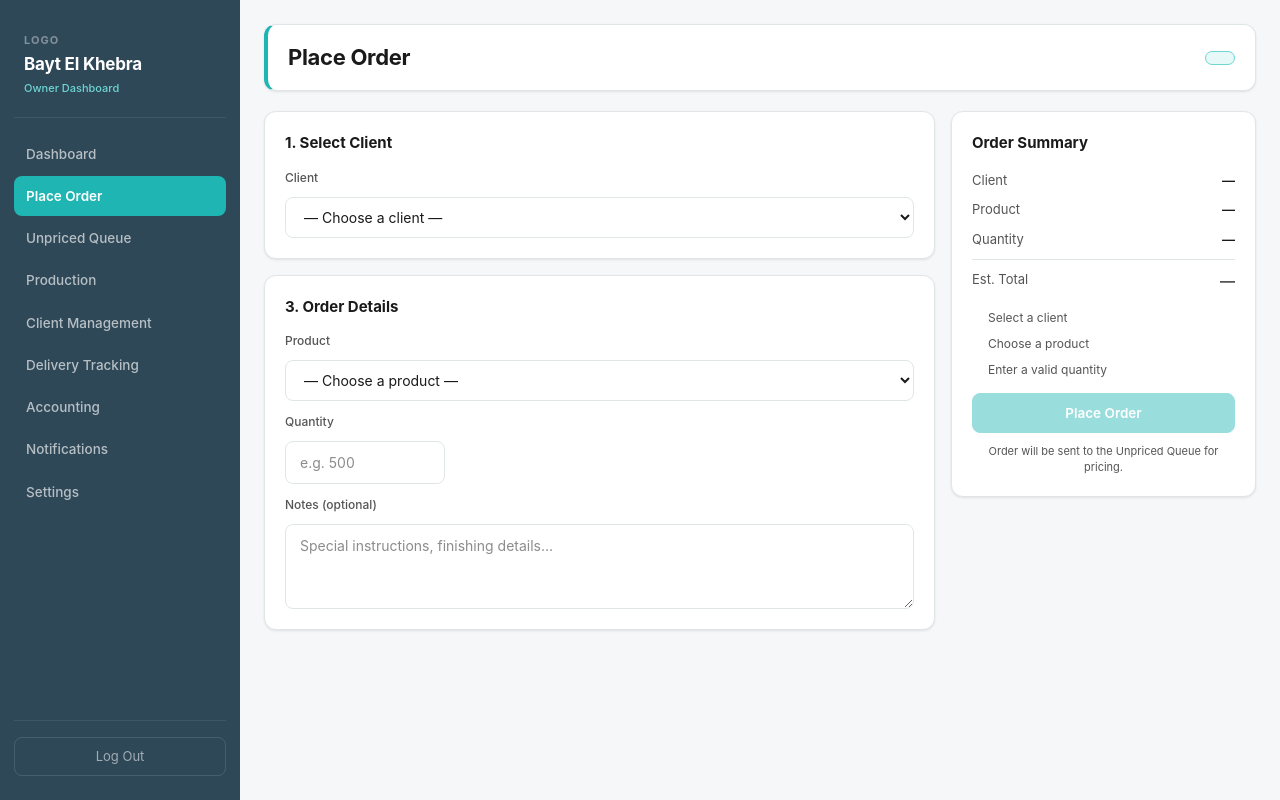
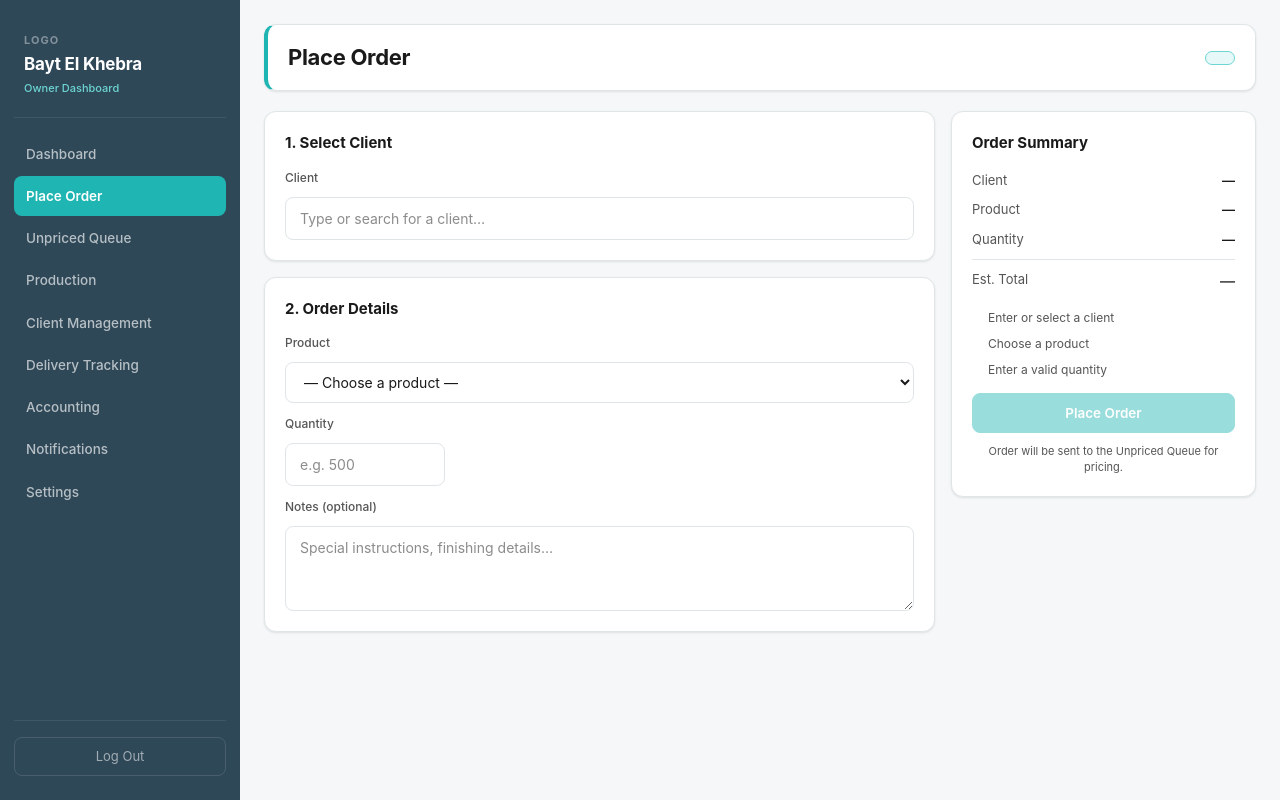
Before and after one commit to youssefghonem726/beyt-el-khebra, a React (Vite) app in the folder frontend/: page /owner/place-order in a window 1280 px wide. Built offline with nearby package versions, Linux system fonts and the light colour scheme.

Commit message:
refactor: made client seacrh combobox search/dropdown

```diff
--- a/frontend/src/pages/client/Quotes.tsx
+++ b/frontend/src/pages/client/Quotes.tsx
@@ -99,15 +99,6 @@ export default function Quotes() {
               <th>Action</th>
             </tr>
           </thead>
-          <thead>
-            <tr>
-              <th>Quote ID</th>
-              <th>Order</th>
-              <th>Status</th>
-              <th>Amount</th>
-              <th>Action</th>
-            </tr>
-          </thead>
           <tbody>
             {quotes.map(q => (
               <tr key={q.id}>
--- a/frontend/src/pages/owner/OwnerPlaceOrder.tsx
+++ b/frontend/src/pages/owner/OwnerPlaceOrder.tsx
@@ -88,10 +88,17 @@ export default function OwnerPlaceOrder() {
     return () => clearTimeout(t);
   }, [toast]);
 
-  const clientDocs: ClientDocument[] = selectedClient ? (allDocs[selectedClient] ?? []) : [];
+  const effectiveClient = selectedClient.trim();
+
+  // Only show client info card if the typed name exactly matches a known client
+  const chosenClient = clients.find(c => c.name === selectedClient);
+
+  const clientDocs: ClientDocument[] = chosenClient
+    ? (allDocs[selectedClient] ?? [])
+    : [];
+
   const activeProducts = products.filter(p => p.active);
   const chosenProduct  = activeProducts.find(p => p.id === selectedProduct);
-  const chosenClient   = clients.find(c => c.name === selectedClient);
   const chosenDoc      = clientDocs.find(d => d.id === selectedDocId);
 
   const qty      = parseInt(quantity, 10);
@@ -99,11 +106,14 @@ export default function OwnerPlaceOrder() {
     ? chosenProduct.pricePerUnit * qty
     : 0;
 
+  // Document required only when a known client with docs is selected
+  const docRequirementMet = !chosenClient || clientDocs.length === 0 || !!selectedDocId;
+
   const canSubmit =
-    !!selectedClient &&
+    !!effectiveClient &&
     !!selectedProduct &&
     !isNaN(qty) && qty > 0 &&
-    !!selectedDocId;
+    docRequirementMet;
 
   function handleSubmit() {
     if (!canSubmit) return;
@@ -127,7 +137,7 @@ export default function OwnerPlaceOrder() {
           <div style={{ fontSize: 48, marginBottom: 12, color: 'var(--primary)' }}>✓</div>
           <h2 style={{ marginBottom: 8 }}>Order Placed!</h2>
           <p style={{ color: 'var(--muted)', marginBottom: 6, fontSize: 14 }}>
-            Order assigned to <strong>{selectedClient}</strong>
+            Order assigned to <strong>{effectiveClient}</strong>
           </p>
           <p style={{ color: 'var(--muted)', marginBottom: 24, fontSize: 14 }}>
             Product: <strong>{chosenProduct?.product}</strong> &nbsp;·&nbsp; Qty: <strong>{quantity}</strong>
@@ -154,17 +164,29 @@ export default function OwnerPlaceOrder() {
             <h3 style={{ marginBottom: 14 }}>1. Select Client</h3>
 
             <div className="field" style={{ marginBottom: 0 }}>
-              <label style={{ fontSize: 12, color: 'var(--muted)', display: 'block', marginBottom: 4 }}>Client</label>
-              <select
-                className="select"
+              <label style={{ fontSize: 12, color: 'var(--muted)', display: 'block', marginBottom: 4 }}>
+                Client
+              </label>
+              <input
+                className="input"
+                type="text"
+                list="clients-list"
+                placeholder="Type or search for a client…"
                 value={selectedClient}
                 onChange={e => { setSelectedClient(e.target.value); setSelectedDocId(''); }}
-              >
-                <option value="">— Choose a client —</option>
+                style={{ width: '100%' }}
+                autoComplete="off"
+              />
+              <datalist id="clients-list">
                 {clients.map(c => (
-                  <option key={c.name} value={c.name}>{c.name}</option>
+                  <option key={c.name} value={c.name} />
                 ))}
-              </select>
+              </datalist>
+              {selectedClient && !chosenClient && (
+                <p style={{ fontSize: 12, color: 'var(--muted)', marginTop: 4, fontStyle: 'italic' }}>
+                  New client — no existing record found.
+                </p>
+              )}
             </div>
 
             {chosenClient && (
@@ -180,8 +202,8 @@ export default function OwnerPlaceOrder() {
             )}
           </section>
 
-          {/* Step 2 — Client Documents */}
-          {selectedClient && (
+          {/* Step 2 — Client Documents (only for known clients with docs) */}
+          {chosenClient && (
             <section className="box">
               <h3 style={{ marginBottom: 4 }}>2. Choose Client Document</h3>
               <p style={{ fontSize: 13, color: 'var(--muted)', marginBottom: 14 }}>
@@ -208,7 +230,6 @@ export default function OwnerPlaceOrder() {
                           transition: 'border-color .15s, background .15s',
                         }}
                       >
-                        {/* File type badge */}
                         <div style={{
                           width: 42, height: 42, borderRadius: 8, flexShrink: 0,
                           background: fileTypeColor(doc.type),
@@ -217,8 +238,6 @@ export default function OwnerPlaceOrder() {
                         }}>
                           {doc.type}
                         </div>
-
-                        {/* Info */}
                         <div style={{ flex: 1, minWidth: 0 }}>
                           <div style={{ fontWeight: 600, fontSize: 14, marginBottom: 2, whiteSpace: 'nowrap', overflow: 'hidden', textOverflow: 'ellipsis' }}>
                             {doc.name}
@@ -227,8 +246,6 @@ export default function OwnerPlaceOrder() {
                             {doc.fileName} &nbsp;·&nbsp; {fmtSize(doc.sizeKB)} &nbsp;·&nbsp; {doc.uploadedDate}
                           </div>
                         </div>
-
-                        {/* Selected indicator */}
                         {selected && (
                           <div style={{
                             width: 22, height: 22, borderRadius: '50%',
@@ -249,7 +266,9 @@ export default function OwnerPlaceOrder() {
 
           {/* Step 3 — Product & Quantity */}
           <section className="box">
-            <h3 style={{ marginBottom: 14 }}>3. Order Details</h3>
+            <h3 style={{ marginBottom: 14 }}>
+              {chosenClient ? '3.' : '2.'} Order Details
+            </h3>
 
             <div className="field" style={{ marginBottom: 12 }}>
               <label style={{ fontSize: 12, color: 'var(--muted)', display: 'block', marginBottom: 4 }}>Product</label>
@@ -320,7 +339,7 @@ export default function OwnerPlaceOrder() {
           <div style={{ display: 'grid', gap: 10, fontSize: 13, marginBottom: 16 }}>
             <div style={{ display: 'flex', justifyContent: 'space-between' }}>
               <span style={{ color: 'var(--muted)' }}>Client</span>
-              <span style={{ fontWeight: 600 }}>{selectedClient || '—'}</span>
+              <span style={{ fontWeight: 600 }}>{effectiveClient || '—'}</span>
             </div>
 
             <div style={{ display: 'flex', justifyContent: 'space-between' }}>
@@ -355,8 +374,10 @@ export default function OwnerPlaceOrder() {
           {/* Validation hints */}
           {!canSubmit && (
             <ul style={{ fontSize: 12, color: 'var(--muted)', marginBottom: 14, paddingLeft: 16 }}>
-              {!selectedClient   && <li>Select a client</li>}
-              {!selectedDocId    && selectedClient && clientDocs.length > 0 && <li>Choose a document</li>}
+              {!effectiveClient && <li>Enter or select a client</li>}
+              {chosenClient && clientDocs.length > 0 && !selectedDocId && (
+                <li>Choose a document</li>
+              )}
               {!selectedProduct  && <li>Choose a product</li>}
               {(!quantity || isNaN(qty) || qty <= 0) && <li>Enter a valid quantity</li>}
               {chosenProduct && !isNaN(qty) && qty > 0 && qty < chosenProduct.minQty && (
```
